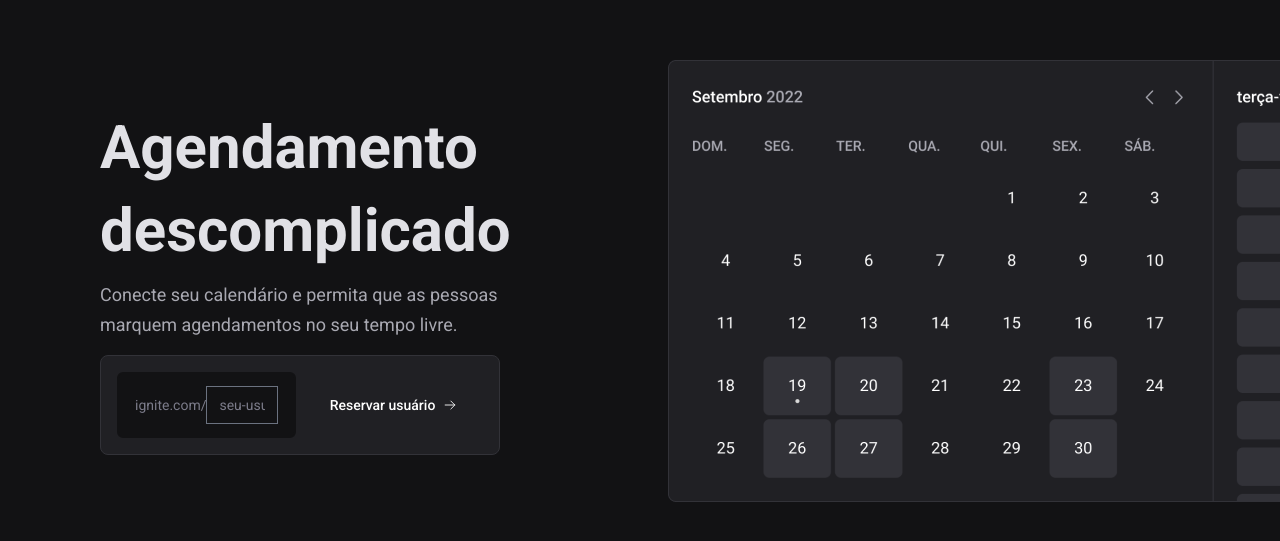
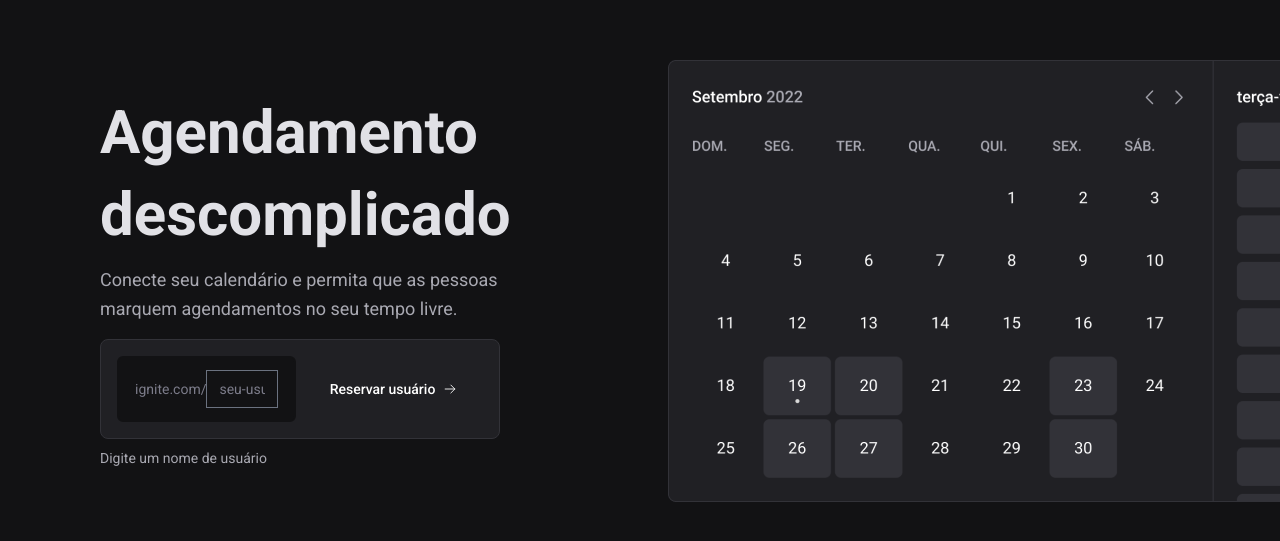
Before and after one commit to andersonwea/06-ignite-call, a Next.js app: page / in a window 1280 px wide. Shown: the part 119-660 px from the top of the page. Built offline with nearby package versions, Linux system fonts and the light colour scheme.

Commit message:
feat: zo validation and show errors to user

```diff
--- a/src/app/home/components/ClaimUsernameForm.tsx
+++ b/src/app/home/components/ClaimUsernameForm.tsx
@@ -1,26 +1,42 @@
 'use client'
+
+import { useForm } from 'react-hook-form'
+import * as z from 'zod'
+import { zodResolver } from '@hookform/resolvers/zod'
 
 import { Box } from '@/components/Box'
 import ArrowRight from '@/components/ArrowRight'
 import { Button } from '@/components/Button'
 import { TextInput } from '@/components/TextInput'
-import { useForm } from 'react-hook-form'
-import * as z from 'zod'
+import { Text } from '@/components/Text'
 
 const claimUsernameFormSchema = z.object({
-  username: z.string(),
+  username: z
+    .string()
+    .min(3, { message: 'O usuário precisa ter pelo menos 3 letras' })
+    .regex(/^([a-z\\-]+)$/i, {
+      message: 'O usuário só pode ter letras e hifens',
+    })
+    .transform((username) => username.toLowerCase()),
 })
 
 type ClaimUsernameFormData = z.infer<typeof claimUsernameFormSchema>
 
 export function ClaimUsernameForm() {
-  const { register, handleSubmit } = useForm<ClaimUsernameFormData>()
+  const {
+    register,
+    handleSubmit,
+    formState: { errors },
+  } = useForm<ClaimUsernameFormData>({
+    resolver: zodResolver(claimUsernameFormSchema),
+  })
 
   function handleClaimUsername(data: ClaimUsernameFormData) {
     console.log(data)
   }
 
   return (
+    <>
       <Box className="mt-4 ">
         <form
           onSubmit={handleSubmit(handleClaimUsername)}
@@ -36,5 +52,12 @@ export function ClaimUsernameForm() {
           </Button>
         </form>
       </Box>
+
+      <div className="mt-2">
+        <Text className="text-sm">
+          {errors.username?.message ?? 'Digite um nome de usuário'}
+        </Text>
+      </div>
+    </>
   )
 }
```
Lines whose indentation alone changed are shown as unchanged.
